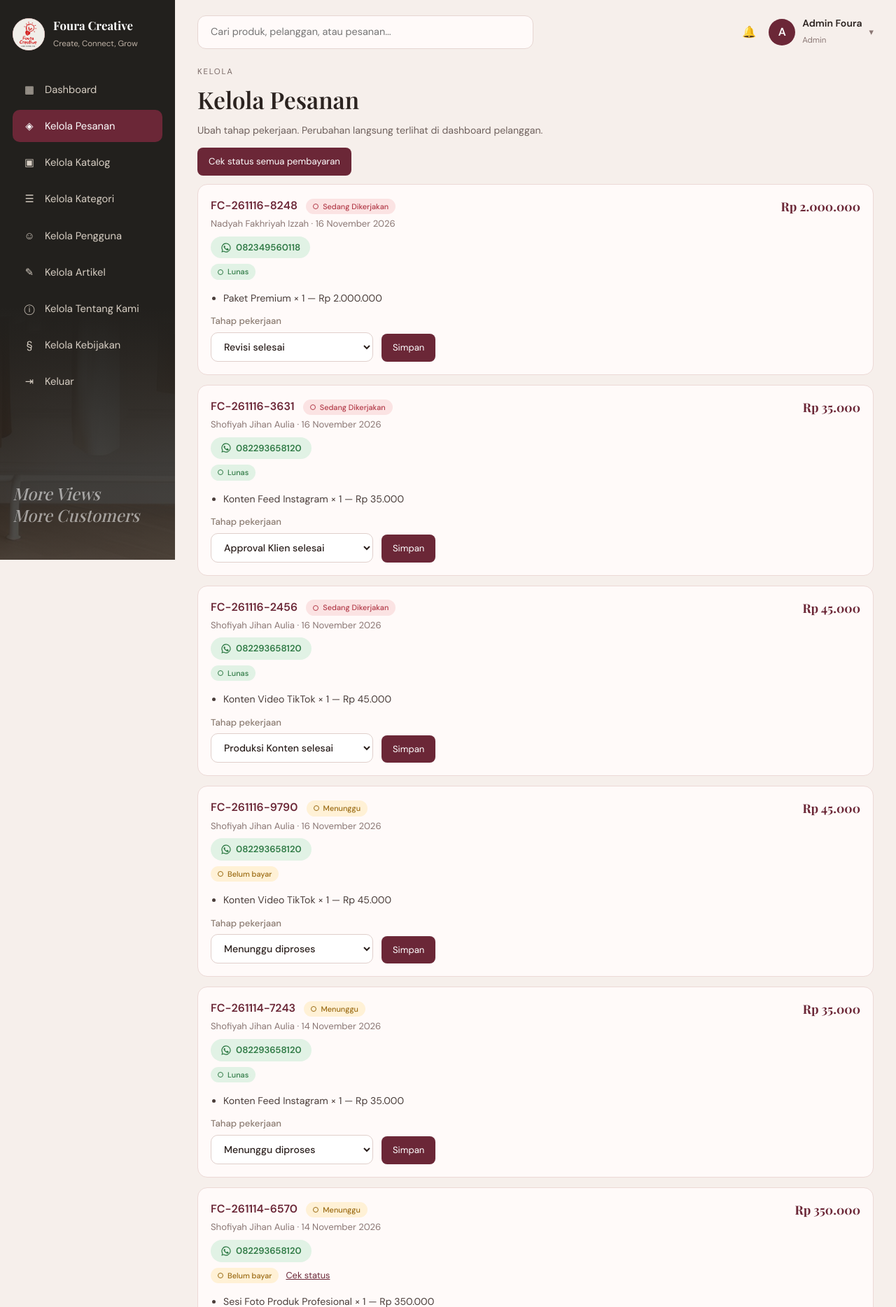
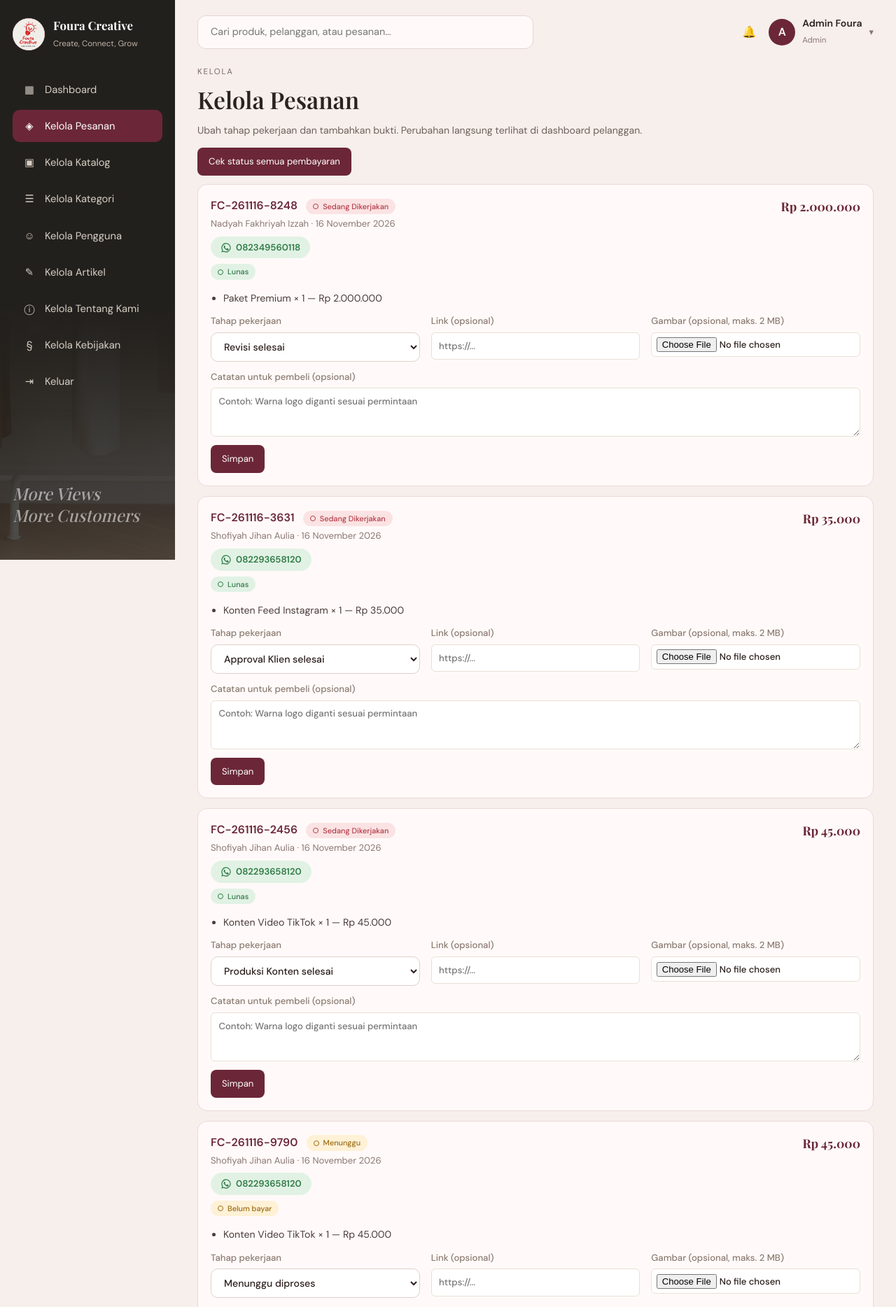
Before and after one commit to ShofiyahJihan/Foura-Node, a Node server app: page /admin/pesanan in a window 1280 px wide. Shown: the top 1868 px of the page at 70% size. Run offline with Node 20, Linux system fonts and the light colour scheme; a user stored in the database is signed in; data comes from the database, SQL or seed files in the repository; both versions use the stored data as it was after the commit; data that the repository does not hold is empty; some libraries are stand-ins or nearby versions.

Commit message:
update sql

```diff
--- a/public/css/style.css
+++ b/public/css/style.css
@@ -2060,3 +2060,24 @@ body{background:#f6efeb;color:#2b2320;font-family:'DM Sans',sans-serif}
 .kp-btn:disabled{background:#eadfd5;color:#8a7774;border-color:#eadfd5;cursor:not-allowed}
 .kp-populer .kp-btn:disabled{background:rgba(255,255,255,.25);color:#fff;border-color:transparent}
 .kp-penuh .kp-gambar img{filter:grayscale(.7);opacity:.75}
+
+/* Form bukti: baris 1 = tahap, link, gambar. Baris 2 = catatan. Tombol di kanan bawah. */
+.ap-form-bukti{
+  display:grid;
+  grid-template-columns:repeat(3,minmax(0,1fr));
+  gap:12px 16px;
+  align-items:start;
+}
+.ap-form-bukti .ap-lebar{grid-column:1/-1;grid-row:2}
+.ap-form-bukti textarea{min-height:70px}
+.ap-form-bukti .d-btn{grid-column:1/-1;justify-self:start}
+
+@media(max-width:800px){
+  .ap-form-bukti{grid-template-columns:1fr}
+  .ap-form-bukti .ap-lebar{grid-row:auto}
+}
+
+.rw-bukti { margin-top: 10px; display: grid; gap: 8px; }
+.rw-bukti-item { background: #f7f7f9; border-radius: 8px; padding: 8px 10px; font-size: 14px; }
+.rw-bukti-item p { margin: 4px 0; }
+.rw-bukti-item img { display: block; max-width: 160px; border-radius: 6px; margin-top: 6px; }
--- a/src/routes/pesanan.js
+++ b/src/routes/pesanan.js
@@ -1,17 +1,38 @@
 const router = require('express').Router();
+const multer = require('multer');
 const { Product, CategoryProduct } = require('../models');
 const { ProdukInfo } = require('../services/produk-info');
 const {
-  Keranjang, Pesanan, TAHAP, LABEL_STATUS, PesananItem,
-  pastikanTabel, fmt, judulPesanan, itemPerPesanan,
+  Keranjang, Pesanan, TAHAP, LABEL_STATUS, PesananItem, BuktiTahap,
+  pastikanTabel, fmt, judulPesanan, itemPerPesanan, buktiPerPesanan,
   dataAdmin, dataUser,
 } = require('../services/pesanan');
+const { cekKuota } = require('../services/kuota');
 const wajibLogin = (req, res, next) => (res.locals.user ? next() : res.redirect('/masuk'));
 const wajibAdmin = (req, res, next) => {
   if (!res.locals.user) return res.redirect('/masuk');
   if (!['admin', 'seller'].includes(res.locals.role)) return res.status(403).send('Akses ditolak.');
   next();
 };
+
+// Upload gambar bukti tahap (disimpan di database)
+const MAKS_MB = 2;
+const MIME_OK = ['image/jpeg', 'image/png', 'image/webp'];
+const upload = multer({
+  storage: multer.memoryStorage(),
+  limits: { fileSize: MAKS_MB * 1024 * 1024 },
+  fileFilter: (req, file, cb) => {
+    if (!MIME_OK.includes(file.mimetype)) {
+      req.errUpload = 'Gambar harus berupa JPG, PNG, atau WEBP.';
+      return cb(null, false);
+    }
+    cb(null, true);
+  },
+});
+const unggahBukti = (req, res, next) => upload.single('gambar')(req, res, (err) => {
+  if (err) req.errUpload = err.code === 'LIMIT_FILE_SIZE' ? `Ukuran gambar maksimal ${MAKS_MB} MB.` : 'Upload gagal. Coba lagi.';
+  next();
+});
 
 // Jumlah isi keranjang untuk header (dipasang di public.js)
 router.localsKeranjang = async (req, res, next) => {
@@ -57,8 +78,18 @@ router.post('/keranjang/tambah', async (req, res, next) => {
   try {
     if (!res.locals.user) return mintaJson(req) ? res.status(401).json({ login: true }) : res.redirect('/masuk');
     await pastikanTabel();
-    const produk = await Product.findByPk(req.body.produkId);
+    const produk = await Product.findByPk(req.body.produkId, { include: [{ model: CategoryProduct, as: 'category' }] });
     if (!produk) return mintaJson(req) ? res.status(404).json({ ok: false }) : res.redirect('/katalog');
+
+    const penuh = await cekKuota([{
+      nama: produk.name, kategori: produk.category ? produk.category.name_kategori : '', jumlah: 1,
+    }]);
+    if (penuh) {
+      if (mintaJson(req)) return res.status(409).json({ ok: false, penuh: true, pesan: penuh });
+      req.flash('error', penuh);
+      return res.redirect(req.get('referer') || '/katalog');
+    }
+
     const uid = res.locals.user.id;
     const ada = await Keranjang.findOne({ where: { userId: uid, productId: produk.id } });
     if (!ada) await Keranjang.create({ userId: uid, productId: produk.id, jumlah: 1 });
@@ -143,7 +174,9 @@ router.get('/riwayat', wajibLogin, async (req, res, next) => {
     await pastikanTabel();
     const jenis = ['paket', 'satuan'].includes(req.query.jenis) ? req.query.jenis : 'semua';
     const semua = await Pesanan.findAll({ where: { userId: res.locals.user.id }, order: [['createdAt', 'DESC']] });
-    const per = await itemPerPesanan(semua.map(p => p.id));
+    const ids = semua.map(p => p.id);
+    const per = await itemPerPesanan(ids);
+    const buktiPer = await buktiPerPesanan(ids);
 
     let daftar = semua.map(p => {
       const it = per[p.id] || [];
@@ -151,12 +184,27 @@ router.get('/riwayat', wajibLogin, async (req, res, next) => {
         kode: p.kode, tanggal: fmt(p.createdAt), total: p.total, status: p.status, tahap: p.tahap,
         judul: judulPesanan(it), items: it, isPaket: it.some(i => i.kategori === 'Paket Bundling'),
         gambar: (it[0] && it[0].gambar) || '',
+        bukti: buktiPer[p.id] || [],
       };
     });
     if (jenis === 'paket') daftar = daftar.filter(d => d.isPaket);
     if (jenis === 'satuan') daftar = daftar.filter(d => !d.isPaket);
 
     res.render('riwayat', { title: 'Riwayat Pesanan', daftar, jenis, TAHAP, LABEL_STATUS });
+  } catch (e) { next(e); }
+});
+
+// ---------- Gambar bukti tahap (pemilik pesanan atau admin/seller) ----------
+router.get('/bukti-tahap/:id/gambar', wajibLogin, async (req, res, next) => {
+  try {
+    await pastikanTabel();
+    const b = await BuktiTahap.findByPk(req.params.id);
+    if (!b || !b.gambarData) return next();
+    const p = await Pesanan.findByPk(b.pesananId, { attributes: ['id', 'userId'] });
+    const admin = ['admin', 'seller'].includes(res.locals.role);
+    if (!p || (!admin && p.userId !== res.locals.user.id)) return res.status(403).send('Akses ditolak.');
+    res.set('Cache-Control', 'private, max-age=3600');
+    res.type(b.gambarMime || 'image/jpeg').send(b.gambarData);
   } catch (e) { next(e); }
 });
 
@@ -209,7 +257,9 @@ router.get('/admin/pesanan', wajibAdmin, async (req, res, next) => {
   try {
     await pastikanTabel();
     const semua = await Pesanan.findAll({ order: [['createdAt', 'DESC']] });
-    const per = await itemPerPesanan(semua.map(p => p.id));
+    const ids = semua.map(p => p.id);
+    const per = await itemPerPesanan(ids);
+    const buktiPer = await buktiPerPesanan(ids);
     const daftar = semua.map(p => ({
       id: p.id, kode: p.kode, pelanggan: p.namaPelanggan, tanggal: fmt(p.createdAt),
       wa: p.no_hp || '',
@@ -217,17 +267,33 @@ router.get('/admin/pesanan', wajibAdmin, async (req, res, next) => {
       adaOrder: !!p.midtrans_order_id,
       total: p.total, status: p.status, tahap: p.tahap, catatan: p.catatan,
       items: per[p.id] || [],
+      bukti: buktiPer[p.id] || [],
     }));
-    res.render('admin-pesanan', { title: 'Kelola Pesanan', daftar, TAHAP, LABEL_STATUS });
+    res.render('admin-pesanan', {
+      title: 'Kelola Pesanan', daftar, TAHAP, LABEL_STATUS,
+      ok: req.query.ok === '1', err: String(req.query.err || ''),
+    });
   } catch (e) { next(e); }
 });
 
-router.post('/admin/pesanan/:id/tahap', wajibAdmin, async (req, res, next) => {
+router.post('/admin/pesanan/:id/tahap', wajibAdmin, unggahBukti, async (req, res, next) => {
   try {
     await pastikanTabel();
+    const balik = '/admin/pesanan';
+    const gagal = (pesan) => res.redirect(balik + '?err=' + encodeURIComponent(pesan));
+
     const p = await Pesanan.findByPk(req.params.id);
     if (!p) return next();
+    if (req.errUpload) return gagal(req.errUpload);
+
     const n = Math.min(Math.max(parseInt(req.body.tahap, 10) || 0, 0), TAHAP.length);
+    const catatan = String(req.body.catatan || '').trim().slice(0, 1000);
+    const link = String(req.body.link || '').trim().slice(0, 500);
+    const adaBukti = !!(catatan || link || req.file);
+
+    if (link && !/^https?:\/\//i.test(link)) return gagal('Link harus diawali http:// atau https://.');
+    if (adaBukti && n === 0) return gagal('Pilih minimal tahap pertama untuk menambahkan bukti.');
+
     const tgl = JSON.parse(p.tahapTanggal || '{}');
     const sekarang = new Date().toISOString();
     TAHAP.forEach((_, i) => { if (i < n) { if (!tgl[i]) tgl[i] = sekarang; } else delete tgl[i]; });
@@ -236,7 +302,25 @@ router.post('/admin/pesanan/:id/tahap', wajibAdmin, async (req, res, next) => {
       tahapTanggal: JSON.stringify(tgl),
       status: n === 0 ? 'menunggu' : (n >= TAHAP.length ? 'selesai' : 'dikerjakan'),
     });
-    res.redirect('/admin/pesanan');
+
+    if (adaBukti) {
+      await BuktiTahap.create({
+        pesananId: p.id, tahap: n,
+        catatan: catatan || null, link: link || null,
+        gambarMime: req.file ? req.file.mimetype : null,
+        gambarData: req.file ? req.file.buffer : null,
+      });
+    }
+    res.redirect(balik + '?ok=1');
+  } catch (e) { next(e); }
+});
+
+// Hapus satu bukti (kalau salah isi)
+router.post('/admin/bukti/:id/hapus', wajibAdmin, async (req, res, next) => {
+  try {
+    await pastikanTabel();
+    await BuktiTahap.destroy({ where: { id: req.params.id } });
+    res.redirect('/admin/pesanan?ok=1');
   } catch (e) { next(e); }
 });
 
--- a/src/views/admin-pesanan.ejs
+++ b/src/views/admin-pesanan.ejs
@@ -4,7 +4,10 @@
 <section class="ap-wrap">
   <p class="d-eyebrow">Kelola</p>
   <h1 class="ap-judul">Kelola Pesanan</h1>
-  <p class="d-muted">Ubah tahap pekerjaan. Perubahan langsung terlihat di dashboard pelanggan.</p>
+  <p class="d-muted">Ubah tahap pekerjaan dan tambahkan bukti. Perubahan langsung terlihat di dashboard pelanggan.</p>
+
+  <% if (ok) { %><p class="bantuan" style="color:#2f7a45">Tersimpan.</p><% } %>
+  <% if (err) { %><p class="err"><%= err %></p><% } %>
 
   <form method="POST" action="/pembayaran/admin/cek-semua" style="margin:12px 0">
     <button type="submit" class="d-btn">Cek status semua pembayaran</button>
@@ -46,8 +49,28 @@
         <ul class="ap-list">
           <% p.items.forEach(i => { %><li><%= i.nama %> × <%= i.jumlah %> — <%= rp(i.harga * i.jumlah) %></li><% }) %>
         </ul>
-        <% if (p.catatan) { %><p class="ap-catatan">Catatan: <%= p.catatan %></p><% } %>
-        <form method="POST" action="/admin/pesanan/<%= p.id %>/tahap" class="ap-form">
+        <% if (p.catatan) { %><p class="ap-catatan">Catatan pembeli: <%= p.catatan %></p><% } %>
+
+        <% if (p.bukti.length) { %>
+          <div class="ap-bukti-list">
+            <small>Bukti yang sudah dikirim ke pembeli</small>
+            <% p.bukti.forEach(b => { %>
+              <div class="ap-bukti-item">
+                <div>
+                  <b><%= TAHAP[b.tahap - 1] %></b> <small><%= b.tanggal %></small>
+                  <% if (b.catatan) { %><p><%= b.catatan %></p><% } %>
+                  <% if (b.link) { %><a href="<%= b.link %>" target="_blank" rel="noopener noreferrer">Buka link</a><% } %>
+                  <% if (b.adaGambar) { %> <a href="/bukti-tahap/<%= b.id %>/gambar" target="_blank" rel="noopener">Lihat gambar</a><% } %>
+                </div>
+                <form method="POST" action="/admin/bukti/<%= b.id %>/hapus" onsubmit="return confirm('Hapus bukti ini?')">
+                  <button type="submit" class="ap-cek">Hapus</button>
+                </form>
+              </div>
+            <% }) %>
+          </div>
+        <% } %>
+
+        <form method="POST" action="/admin/pesanan/<%= p.id %>/tahap" enctype="multipart/form-data" class="ap-form ap-form-bukti">
           <label>Tahap pekerjaan
             <select name="tahap">
               <option value="0" <%= p.tahap === 0 ? 'selected' : '' %>>Menunggu diproses</option>
@@ -55,6 +78,15 @@
                 <option value="<%= i + 1 %>" <%= p.tahap === i + 1 ? 'selected' : '' %>><%= t %> selesai</option>
               <% }) %>
             </select>
+          </label>
+          <label class="ap-lebar">Catatan untuk pembeli (opsional)
+            <textarea name="catatan" rows="2" maxlength="1000" placeholder="Contoh: Warna logo diganti sesuai permintaan"></textarea>
+          </label>
+          <label>Link (opsional)
+            <input type="url" name="link" maxlength="500" placeholder="https://...">
+          </label>
+          <label>Gambar (opsional, maks. 2 MB)
+            <input type="file" name="gambar" accept="image/jpeg,image/png,image/webp">
           </label>
           <button type="submit" class="d-btn">Simpan</button>
         </form>
```
Also changed, not shown: src/services/pesanan.js (+31 -2 lines), src/views/masuk.ejs (+0 -7 lines), src/views/riwayat.ejs (+15 -0 lines), foura_creative.sql.
